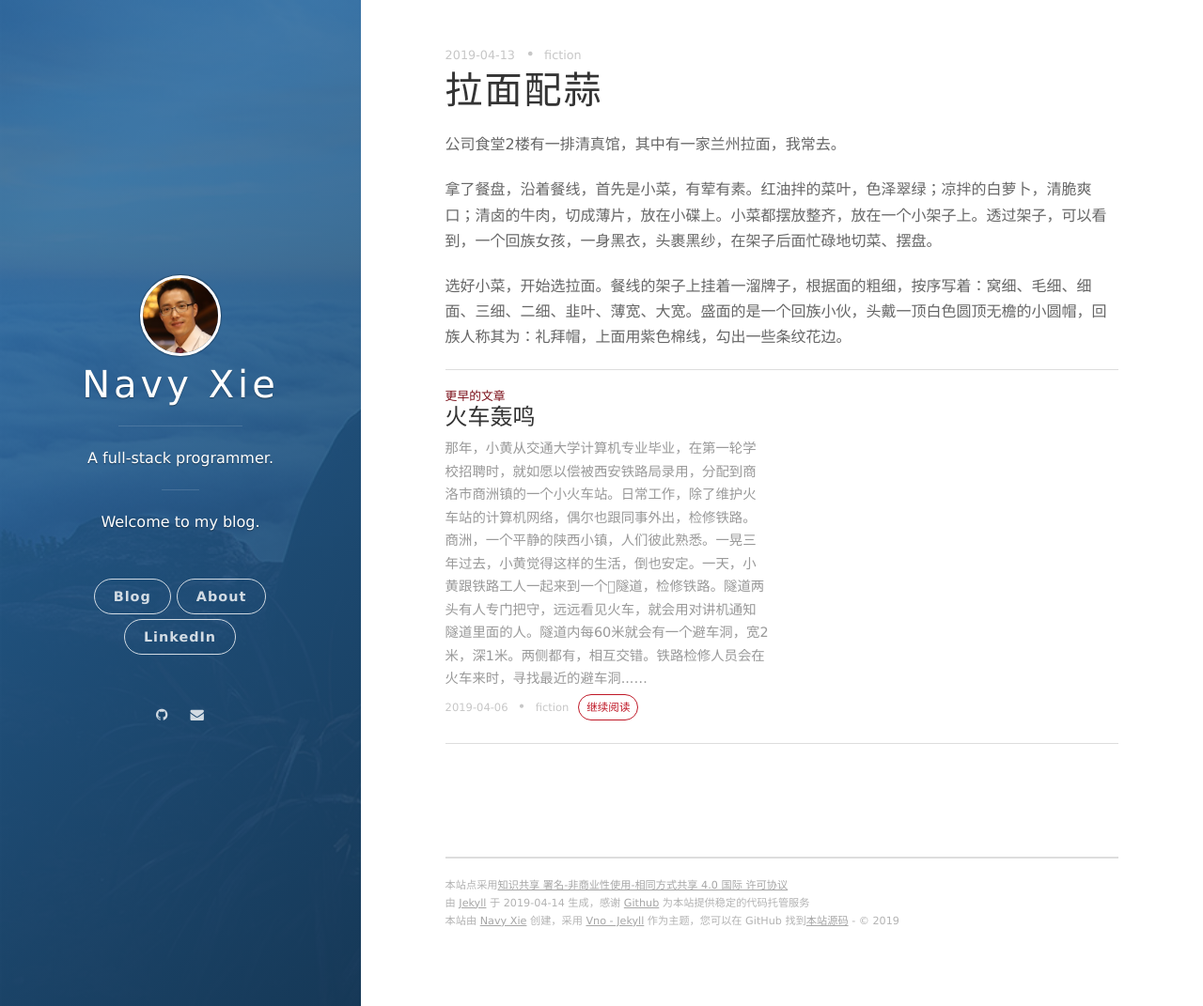
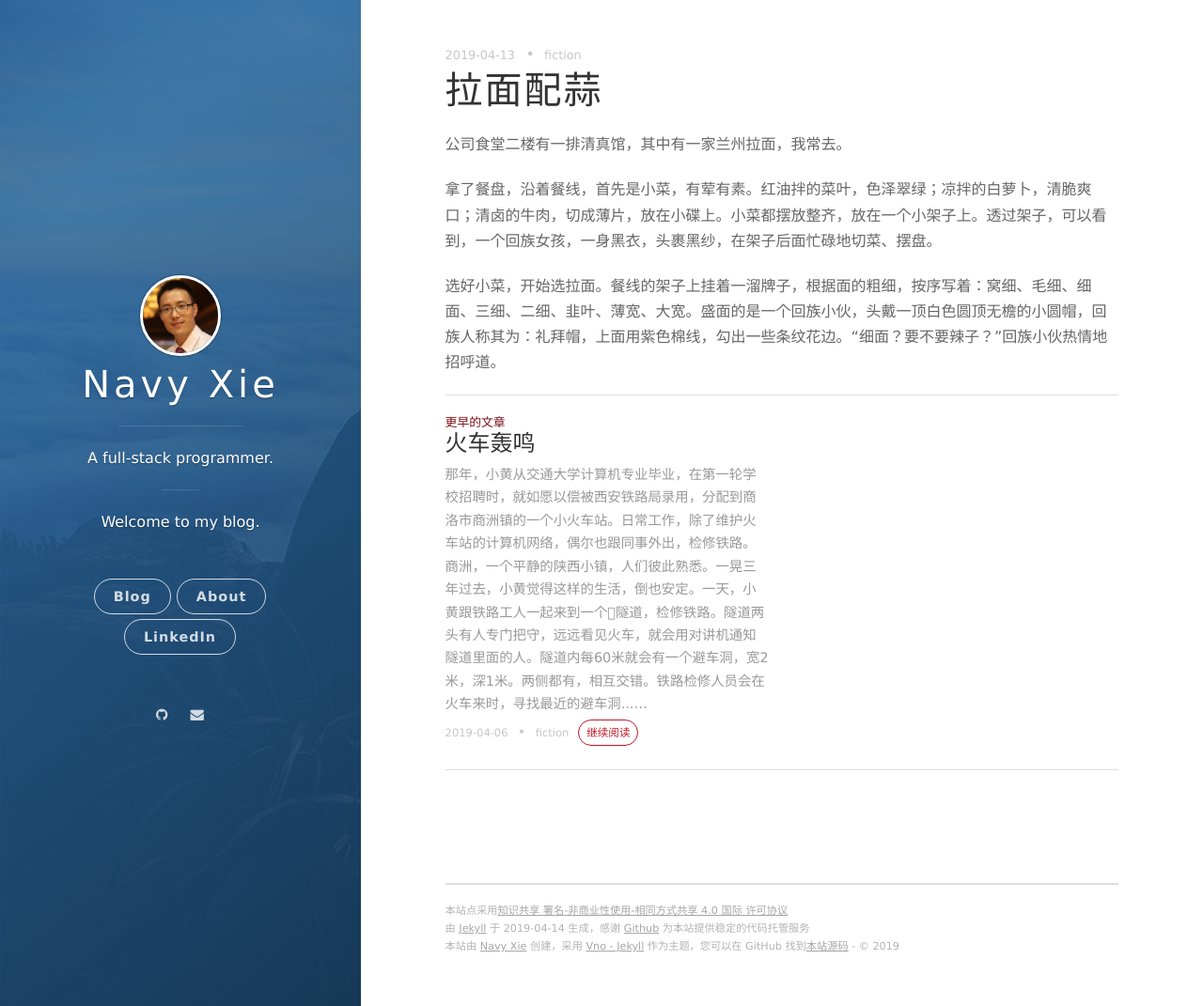
Before and after one commit to navy-xie/navy-xie.github.io, a Jekyll site: the page built from _posts/2019-04-13-nodles.md, in a window 1280 px wide and 1071 px high. Shown: the whole window at 94% size. Built offline with Jekyll 4.4.1, drawn with Linux system fonts in a browser that asks for light colours; nearby versions of some CDN libraries; comment, search, counter and statistics services are not loaded.

Commit message:
Article updated

```diff
--- a/_posts/2019-04-13-nodles.md
+++ b/_posts/2019-04-13-nodles.md
@@ -5,8 +5,8 @@ date: 2019-04-13 20:00:00
 tags: fiction
 ---
 
-公司食堂2楼有一排清真馆，其中有一家兰州拉面，我常去。
+公司食堂二楼有一排清真馆，其中有一家兰州拉面，我常去。
 
 拿了餐盘，沿着餐线，首先是小菜，有荤有素。红油拌的菜叶，色泽翠绿；凉拌的白萝卜，清脆爽口；清卤的牛肉，切成薄片，放在小碟上。小菜都摆放整齐，放在一个小架子上。透过架子，可以看到，一个回族女孩，一身黑衣，头裹黑纱，在架子后面忙碌地切菜、摆盘。
 
-选好小菜，开始选拉面。餐线的架子上挂着一溜牌子，根据面的粗细，按序写着：窝细、毛细、细面、三细、二细、韭叶、薄宽、大宽。盛面的是一个回族小伙，头戴一顶白色圆顶无檐的小圆帽，回族人称其为：礼拜帽，上面用紫色棉线，勾出一些条纹花边。
+选好小菜，开始选拉面。餐线的架子上挂着一溜牌子，根据面的粗细，按序写着：窝细、毛细、细面、三细、二细、韭叶、薄宽、大宽。盛面的是一个回族小伙，头戴一顶白色圆顶无檐的小圆帽，回族人称其为：礼拜帽，上面用紫色棉线，勾出一些条纹花边。“细面？要不要辣子？”回族小伙热情地招呼道。
```
